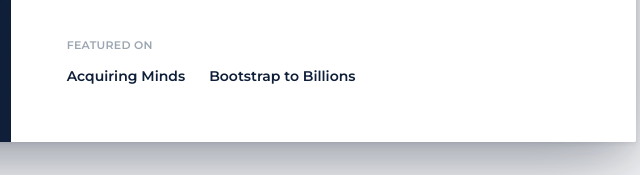
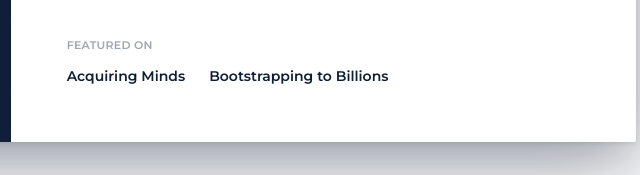
Before and after one commit to evan-vyterro/Vyterro, a plain HTML site: page index.html in a window 1280 px wide. Shown: the part 3765-3940 px from the top of the page, 540-1180 px from the left. Drawn offline with nearby package versions, Linux system fonts and the light colour scheme; a web font is replaced by a local one.

Commit message:
Link Bootstrapping to Billions featured episode

```diff
--- a/index.html
+++ b/index.html
@@ -511,7 +511,7 @@
         <div class="flex flex-wrap items-center justify-start gap-6">
           <a href="https://acquiringminds.co/articles/how-to-own-20-of-multiple-smbs" target="_blank" rel="noopener"
              class="link-underline text-navy font-heading text-sm font-semibold">Acquiring Minds</a>
-          <span class="text-navy font-heading text-sm font-semibold">Bootstrap to Billions</span>
+          <a href="https://youtu.be/FzO77iVaFgA" target="_blank" rel="noopener" class="link-underline text-navy font-heading text-sm font-semibold">Bootstrapping to Billions</a>
         </div>
       </div>
     </div>
```
